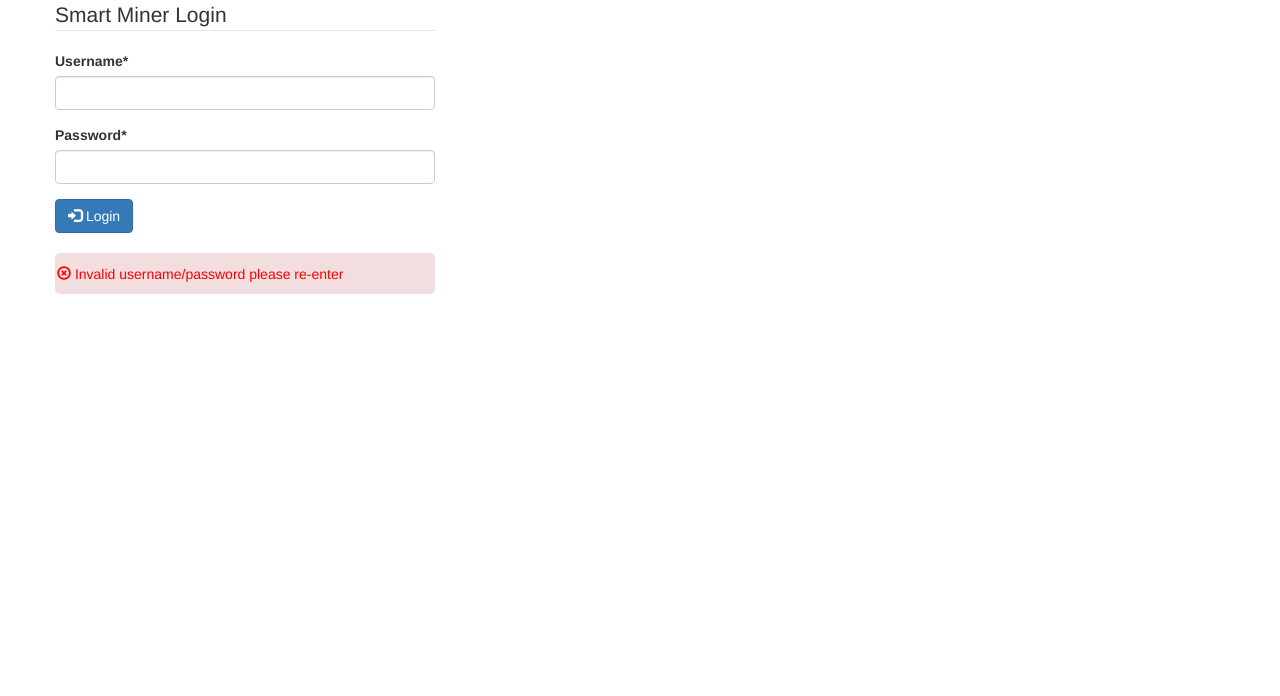
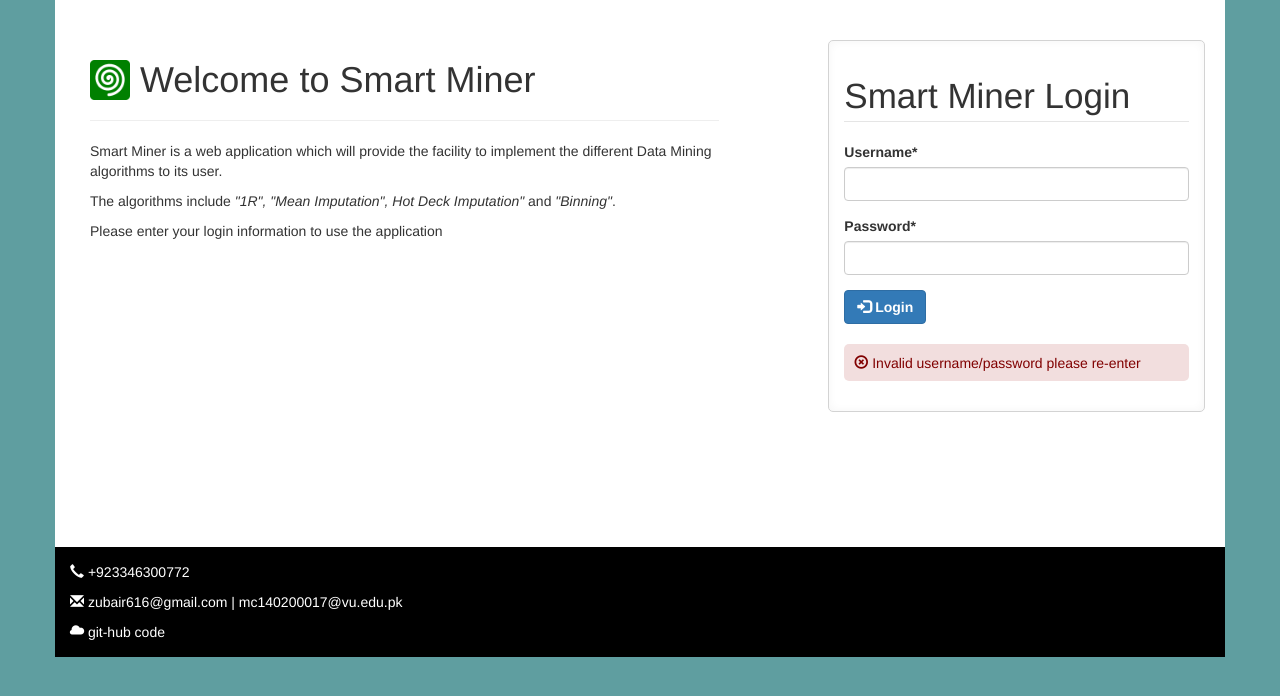
Before and after one commit to zubairakram/smart_miner_project, a Django app: page / in a window 1280 px wide. Shown: the top 696 px of the page. Run offline with Django 3.2, Linux system fonts and the light colour scheme; some libraries are stand-ins or nearby versions.

Commit message:
Login page recreated, Fine adition to the UI

```diff
--- a/smart_miner/static/css/main.css
+++ b/smart_miner/static/css/main.css
@@ -1,17 +1,57 @@
 /* this is the custom stylesheet */
 
-#login_form {
-	margin-top: 100px;
-	border: solid 1px gray;
+body {
+    background-color: cadetblue;
 }
 
-#form_fieldset {
-	margin: 10px;
+.container {
+    background-color: white;
+}
+
+#main {
+    margin-top: 20px;
+    padding: 20px;
+}
+
+#form {
+    padding: 30px;
+    border: lightgray solid 1px;
+    border-radius: 5px;
+    box-shadow: 0 0 10px whitesmoke inset;
+}
+
+#form legend {
+    font-size: 2.5em;
 }
 
 #login_error {
-	color: red;
-	border-radius: 5px;
-	margin-top: 20px;
-	padding: 2px;
+    margin-top: 20px;
+    padding-left: 10px;
+    color: maroon;
+    border-radius: 5px;
 }
+
+#intro img {
+    float: left;
+    margin-right: 10px;
+    height: 40px;
+}
+
+
+/* footer styles */
+
+#footer {
+    color: white;
+    background-color: black;
+    padding: 10px;
+    margin-top: 115px;
+}
+
+#footer div {
+    padding: 5px;
+}
+
+#footer a {
+    color: white;
+    text-decoration: none;
+}
--- a/smart_miner/templates/base.html
+++ b/smart_miner/templates/base.html
@@ -1,31 +1,24 @@
 <!doctype html>
-<html>
+<html lang="en">
+
 <head>
-<meta charset="utf-8">
-<meta http-equiv="X-UA-Compatible" content = "IE=edge">
-<meta name="viewport" content="width=device-width, initial-scale=1.0">
+    <meta charset="utf-8">
+    <meta http-equiv="X-UA-Compatible" content="IE=edge">
+    <meta name="viewport" content="width=device-width, initial-scale=1.0">
 
-<title>{% block title %} Smart Miner {% endblock %}</title>
+    <title>{% block title %} Smart Miner | {% endblock %}</title>
 
-{% load staticfiles%}
+    {% load staticfiles%}
 
-<link href="{% static 'css/bootstrap.min.css' %}" rel="stylesheet">
-<link href="{% static 'css/main.css' %}" rel="stylesheet">
-<link href="{% static 'images/icon.png' %}" rel="shortcut icon">
+    <link href="{% static 'css/bootstrap.min.css' %}" rel="stylesheet">
+    <link href="{% static 'css/main.css' %}" rel="stylesheet">
+    <link href="{% static 'images/icon.png' %}" rel="shortcut icon">
 
 </head>
+
 <body>
-	<div class="container">
 
-	{% block content %}
-	{% endblock %}
 
-	</div>
+    <div class="container">
 
-	<script src="{% static 'js/jquery.min.js' %}"></script>
-	<script src="{% static 'js/bootstrap.min.js' %}"></script>
-	<script src="{% static 'js/main.js' %}"></script>
-
-</body>
-
-</html>
+        {% block content %} {% endblock %} {% include "footer.html" %}
--- /dev/null
+++ b/smart_miner/templates/footer.html
@@ -0,0 +1,30 @@
+{% load staticfiles%}
+
+<div id="footer" class="row">
+    <div class="col-lg-12">
+
+        <span class="glyphicon glyphicon-earphone"></span> +923346300772
+    </div>
+    <div class="col-lg-12">
+        <a href="mailto:zubair616@gmail.com"><span class="glyphicon glyphicon-envelope"></span> zubair616@gmail.com</a> |
+        <a href="mailto:mc140200017@vu.edu.pk">mc140200017@vu.edu.pk</a>
+
+    </div>
+    <div class="col-lg-12">
+        <a href="https://github.com/zubairakram/final_project" title="source code at github"><span class="glyphicon glyphicon-cloud"></span> git-hub code</a>
+    </div>
+
+
+</div>
+
+</div>
+<!-- /container -->
+
+<script src="{% static 'js/jquery.min.js' %}"></script>
+<script src="{% static 'js/bootstrap.min.js' %}"></script>
+<script src="{% static 'js/main.js' %}"></script>
+
+
+</body>
+
+</html>
--- a/smart_miner/templates/login.html
+++ b/smart_miner/templates/login.html
@@ -1,12 +1,22 @@
-{% extends "base.html" %}
-{% load crispy_forms_tags %}
-{% block title %} {{block.super }} | Login {% endblock%}
+{% extends "base.html" %} {% load crispy_forms_tags %} {% load staticfiles %} {% block title %} {{ block.super }} Login {% endblock%} {% block content %}
+<div id="main" class="row">
 
+    <div id="intro" class="col-md-7">
+        <h1>
+		<img src="{% static 'images/icon.png' %}" class="img-responsive"
+			alt="Smart Miner Logo"> Welcome to Smart Miner
+	</h1>
+        <hr>
+        <p>Smart Miner is a web application which will provide the facility to implement the different Data Mining algorithms to its user.</p>
+        <p>
+            The algorithms include <em>&quot;1R&quot;, &quot;Mean Imputation&quot;,
+			Hot Deck Imputation&quot;</em> and <em>&quot;Binning&quot;</em>.
+        </p>
+        <p>Please enter your login information to use the application</p>
 
-{% block content %}
-
-<div id='form' class="row col-sm-4 col-offset-4">
-	<div class="row">
+    </div>
+    <div id='form' class="col-md-4 col-md-offset-1">
+        <div id='form_fieldset' class="row">
             <form method="POST" action="">
                 {% csrf_token %}
                 <fieldset>
@@ -14,24 +24,30 @@
                     {{ form|crispy }}
                 </fieldset>
 
-			<button class="btn btn-primary" type="submit"><span class="glyphicon glyphicon-log-in"></span> Login</button>
+                <button class="btn btn-primary" type="submit">
+                    <span class="glyphicon glyphicon-log-in"></span> <b>Login</b>
+                </button>
 
             </form>
         </div>
 
 
         {% if error %}
-	<div class="row">
-		<div id="login_error" class="bg-danger">
+
+        <div id="login_error" class="row bg-danger">
             <h5>
 			<span class="glyphicon glyphicon-remove-circle"></span> {{ error }}
 		</h5>
         </div>
+
+        {% endif %}
+        <!-- /error -->
+
     </div>
-	<!-- /enderro -->
-	{% endif %}
+    <!-- /form -->
+
 </div>
+<!-- header -->
 
-
+{% endblock %}
 <!-- /content -->
-{% endblock %}
```
Also changed, not shown: smart_miner/templates/hello.html (+4 -5 lines), smart_miner/templates/test.html (added, +8 -0 lines). Lines whose indentation alone changed are shown as unchanged.
